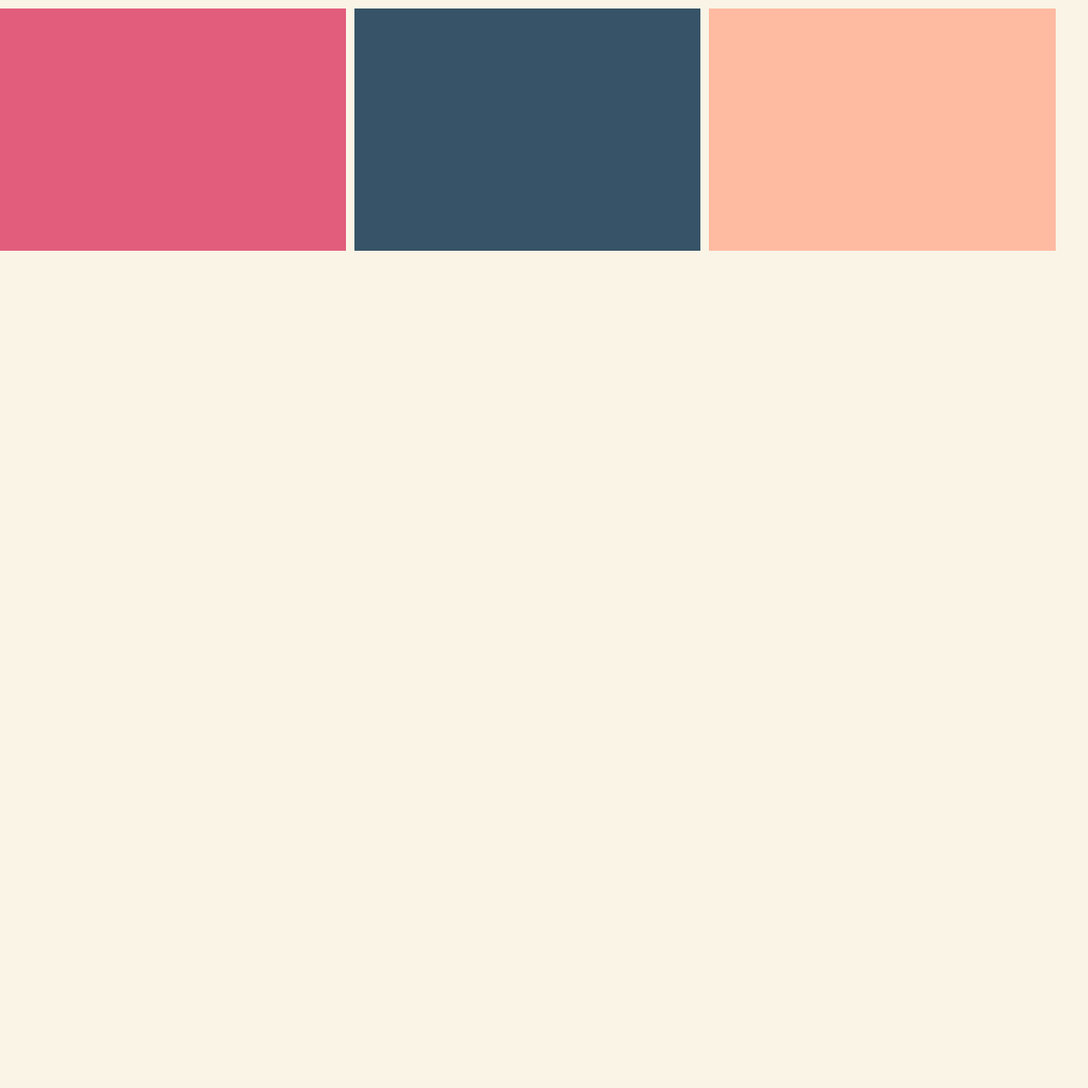
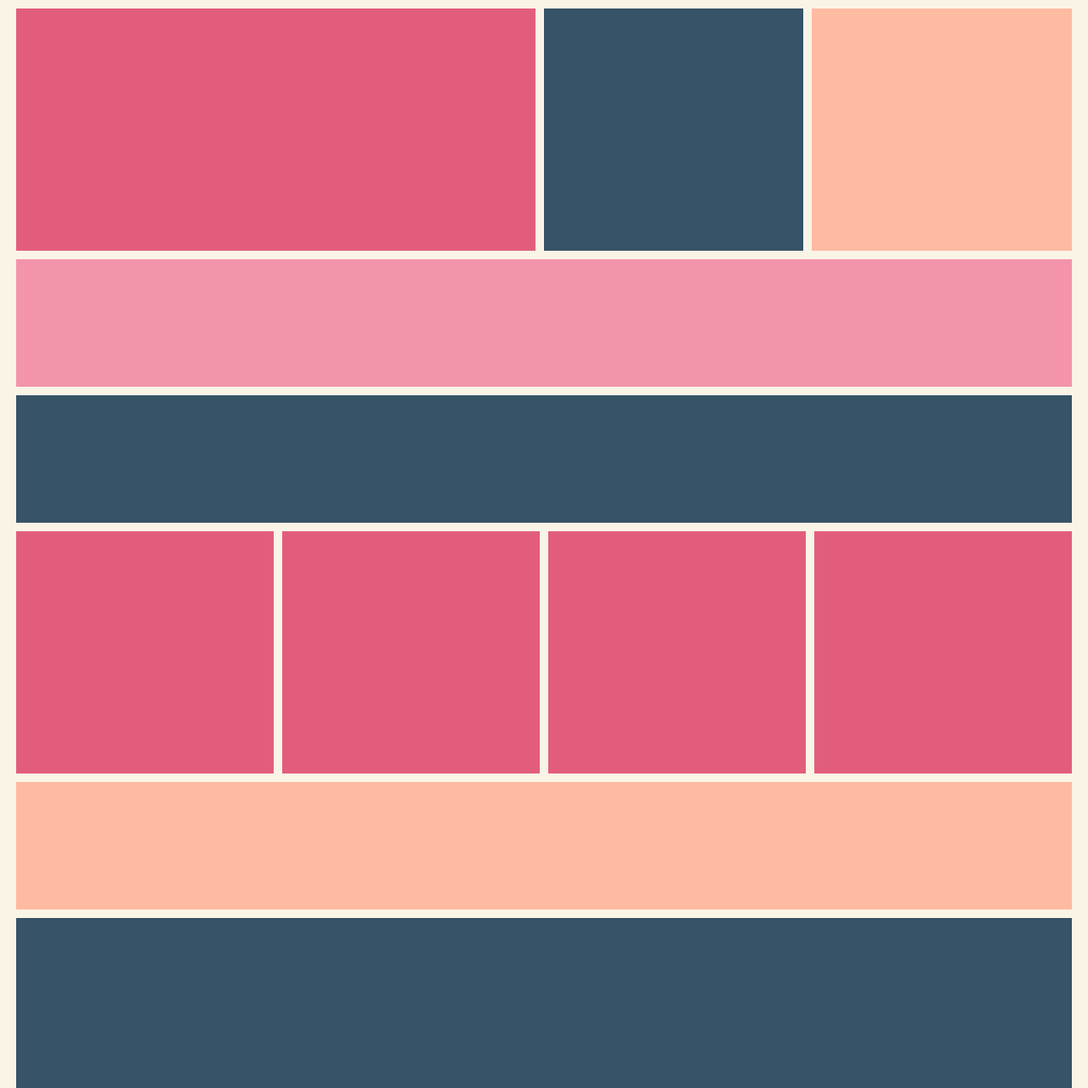
Before and after one commit to mlmelber/art300_5screenshots, a plain HTML site: page amazon.html in a window 1280 px wide. Shown: the part 543-1823 px from the top of the page at 85% size. Before the commit the page ends 838 px from the top, so only its background shows below. Drawn offline with Linux system fonts and the light colour scheme.

Commit message:
Update amazon.css
css all the way up to blue amazon

```diff
--- a/amazon.css
+++ b/amazon.css
@@ -83,8 +83,10 @@ body {
     background-color:#F9F4E6;
 
     display: grid;
-    grid-template-columns: 1fr 1fr 1fr;
+    grid-template-columns: 2fr 1fr 1fr;
     grid-gap: 10px;
+    margin-left: auto;
+    margin-right: auto;
   }
 
   .activecontent_video {
@@ -99,3 +101,63 @@ body {
     background-color: #FFBAA2;
     height: 285px;
 }
+
+.relateditems {
+    background-color:#F494AB;
+    height: 150px;
+    width: 97vw;
+    margin-top: 10px;
+    margin-left: auto;
+    margin-right: auto;
+}
+
+.newitems {
+    background-color:#365367;
+    height: 150px;
+    width: 97vw;
+    margin-top: 10px;
+    margin-left: auto;
+    margin-right: auto;
+}
+
+.random {
+    width: 97vw;
+    margin: auto;
+    margin-top: 10px;
+
+    display: grid;
+    grid-template-columns: 1fr 1fr 1fr 1fr;
+    grid-template-rows: 285px;
+    grid-gap: 10px;
+  }
+
+  .random_newtech {
+      background-color: #E25D7C;
+  }
+  .random_cutehome {
+    background-color: #E25D7C;
+}
+  .random_inspo {
+  background-color: #E25D7C;
+}
+  .random_unique {
+  background-color: #E25D7C;
+}
+
+.shoppingtrends {
+    background-color:#FFBAA2;
+    height: 150px;
+    width: 97vw;
+    margin-top: 10px;
+    margin-left: auto;
+    margin-right: auto;
+}
+
+.amazon {
+    background-color: #365367;
+    height: 200px;
+    width: 97vw;
+    margin-top: 10px;
+    margin-left: auto;
+    margin-right: auto;
+}
```
